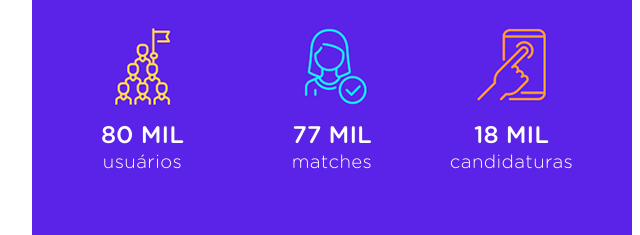
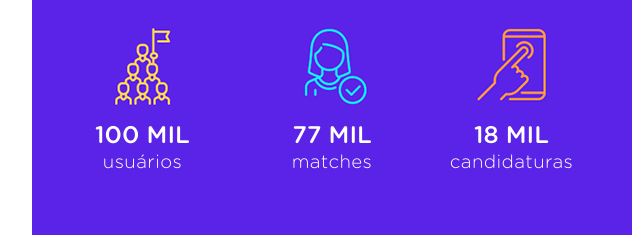
Before and after one commit to taqeapp/infografico, a plain HTML site: page index.html in a window 1280 px wide. Shown: the part 2265-2500 px from the top of the page, 308-948 px from the left. Drawn offline with Linux system fonts and the light colour scheme.

Commit message:
Updates on index.html

```diff
--- a/index.html
+++ b/index.html
@@ -141,7 +141,7 @@
 
 <tr>
 <td align="center"></td>
-<td align="center"><font style="color: #ffffff; font-weight: 300; font-size: 18pt;">80 MIL</font></td>
+<td align="center"><font style="color: #ffffff; font-weight: 300; font-size: 18pt;">100 MIL</font></td>
 <td align="center"><font style="color: #ffffff; font-weight: 300; font-size: 18pt;">77 MIL</font></td>
 <td align="center"><font style="color: #ffffff; font-weight: 300; font-size: 18pt;">18 MIL</font></td>
 <td align="center"></td>
```
